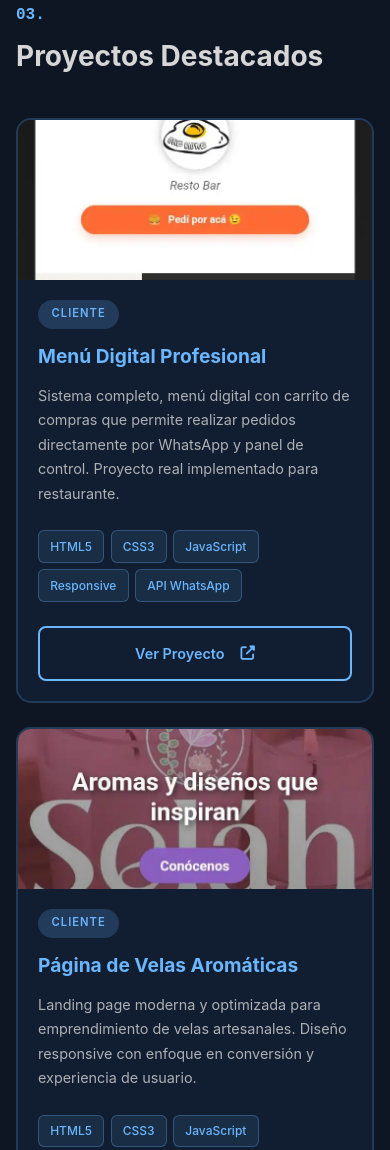
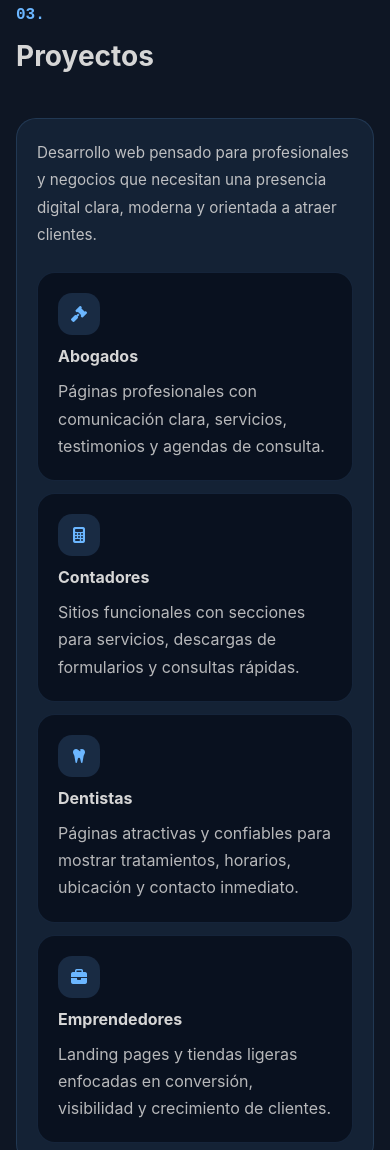
Before and after one commit to GitDiegoDev/mi-portfolio, a plain HTML site: page index.html in a window 390 px wide. Shown: the part 4049-5199 px from the top of the page. Drawn offline with nearby package versions, Linux system fonts and the light colour scheme.

Commit message:
fix proyectos

```diff
--- a/index.html
+++ b/index.html
@@ -302,8 +302,34 @@
             <div class="container">
                 <div class="section-header">
                     <span class="section-number">03.</span>
-                    <h2>Proyectos Destacados</h2>
+                    <h2>Proyectos </h2>
                     <div class="section-line"></div>
+                </div>
+
+                <div class="proyectos-highlight">
+                    <p class="highlight-intro">Desarrollo web pensado para profesionales y negocios que necesitan una presencia digital clara, moderna y orientada a atraer clientes.</p>
+                    <div class="highlight-grid">
+                        <article class="highlight-card">
+                            <div class="highlight-icon"><i class="fas fa-gavel"></i></div>
+                            <h3>Abogados</h3>
+                            <p>Páginas profesionales con comunicación clara, servicios, testimonios y agendas de consulta.</p>
+                        </article>
+                        <article class="highlight-card">
+                            <div class="highlight-icon"><i class="fas fa-calculator"></i></div>
+                            <h3>Contadores</h3>
+                            <p>Sitios funcionales con secciones para servicios, descargas de formularios y consultas rápidas.</p>
+                        </article>
+                        <article class="highlight-card">
+                            <div class="highlight-icon"><i class="fas fa-tooth"></i></div>
+                            <h3>Dentistas</h3>
+                            <p>Páginas atractivas y confiables para mostrar tratamientos, horarios, ubicación y contacto inmediato.</p>
+                        </article>
+                        <article class="highlight-card">
+                            <div class="highlight-icon"><i class="fas fa-briefcase"></i></div>
+                            <h3>Emprendedores</h3>
+                            <p>Landing pages y tiendas ligeras enfocadas en conversión, visibilidad y crecimiento de clientes.</p>
+                        </article>
+                    </div>
                 </div>
 
                 <div class="proyectos-grid">
@@ -387,7 +413,7 @@
                 </div>
 
                 <div class="proyectos-footer">
-                    <p class="proyectos-note"><i class="fas fa-lightbulb"></i> Especializado en proyectos para emprendedores y pymes: soluciones ágiles, efectivas y con foco en resultados reales.</p>
+                    <p class="proyectos-note"><i class="fas fa-lightbulb"></i> Especializado en proyectos para emprendedores, abogados, contadores, dentistas y pymes: soluciones ágiles, efectivas y con foco en resultados reales.</p>
                 </div>
             </div>
         </section>
--- a/styles.css
+++ b/styles.css
@@ -686,6 +686,67 @@
 }
 
 /* ==================== PROYECTOS ==================== */
+.proyectos-highlight {
+    background: rgba(107, 182, 255, 0.08);
+    border: 1px solid rgba(107, 182, 255, 0.15);
+    border-radius: 20px;
+    padding: 2rem;
+    margin-bottom: 2.5rem;
+}
+
+.highlight-intro {
+    max-width: 760px;
+    margin-bottom: 1.5rem;
+    color: var(--text-color);
+    opacity: 0.88;
+    line-height: 1.8;
+}
+
+.highlight-grid {
+    display: grid;
+    grid-template-columns: repeat(auto-fit, minmax(220px, 1fr));
+    gap: 1rem;
+}
+
+.highlight-card {
+    background: rgba(9, 16, 29, 0.9);
+    border: 1px solid rgba(107, 182, 255, 0.12);
+    border-radius: 18px;
+    padding: 1.5rem;
+    display: flex;
+    flex-direction: column;
+    gap: 0.75rem;
+    transition: var(--transition-normal);
+}
+
+.highlight-card:hover {
+    transform: translateY(-4px);
+    border-color: var(--primary-color);
+    box-shadow: var(--shadow-sm);
+}
+
+.highlight-icon {
+    width: 44px;
+    height: 44px;
+    display: grid;
+    place-items: center;
+    background: rgba(107, 182, 255, 0.16);
+    color: var(--primary-color);
+    border-radius: 14px;
+}
+
+.highlight-card h3 {
+    margin: 0;
+    font-size: 1.1rem;
+}
+
+.highlight-card p {
+    margin: 0;
+    color: var(--text-color);
+    opacity: 0.85;
+    line-height: 1.7;
+}
+
 .proyectos-grid {
     display: grid;
     grid-template-columns: repeat(auto-fit, minmax(320px, 1fr));
@@ -1128,6 +1189,23 @@
         gap: 1.5rem;
     }
 
+    .proyectos-highlight {
+        padding: 1.5rem;
+    }
+
+    .highlight-grid {
+        grid-template-columns: 1fr;
+    }
+
+    .highlight-card {
+        padding: 1.25rem;
+    }
+
+    .highlight-icon {
+        width: 38px;
+        height: 38px;
+    }
+
     .contacto-content {
         grid-template-columns: 1fr;
         gap: 3rem;
@@ -1255,6 +1333,24 @@
         gap: 2rem;
     }
 
+    .proyectos-highlight {
+        padding: 1.5rem;
+    }
+
+    .highlight-grid {
+        grid-template-columns: 1fr;
+        gap: 1rem;
+    }
+
+    .highlight-card {
+        padding: 1.25rem;
+    }
+
+    .highlight-icon {
+        width: 42px;
+        height: 42px;
+    }
+
     .proyecto-image {
         height: 180px;
     }
@@ -1490,6 +1586,22 @@
     .proyectos-note {
         padding: 1rem;
         font-size: 0.85rem;
+    }
+
+    .proyectos-highlight {
+        padding: 1.25rem;
+    }
+
+    .highlight-intro {
+        font-size: 0.95rem;
+    }
+
+    .highlight-grid {
+        gap: 0.75rem;
+    }
+
+    .highlight-card h3 {
+        font-size: 1rem;
     }
 
     .contacto-info h3 {
```
